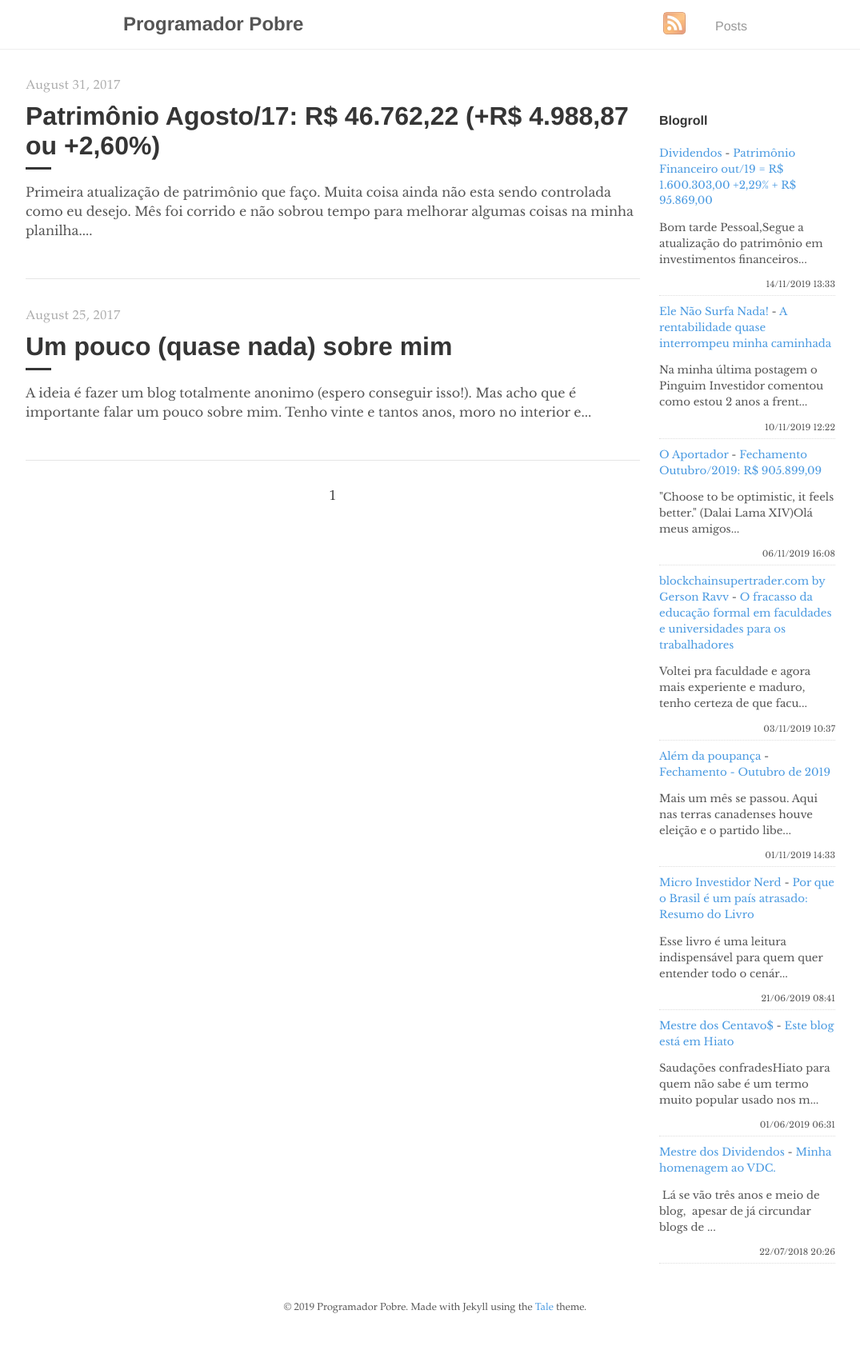
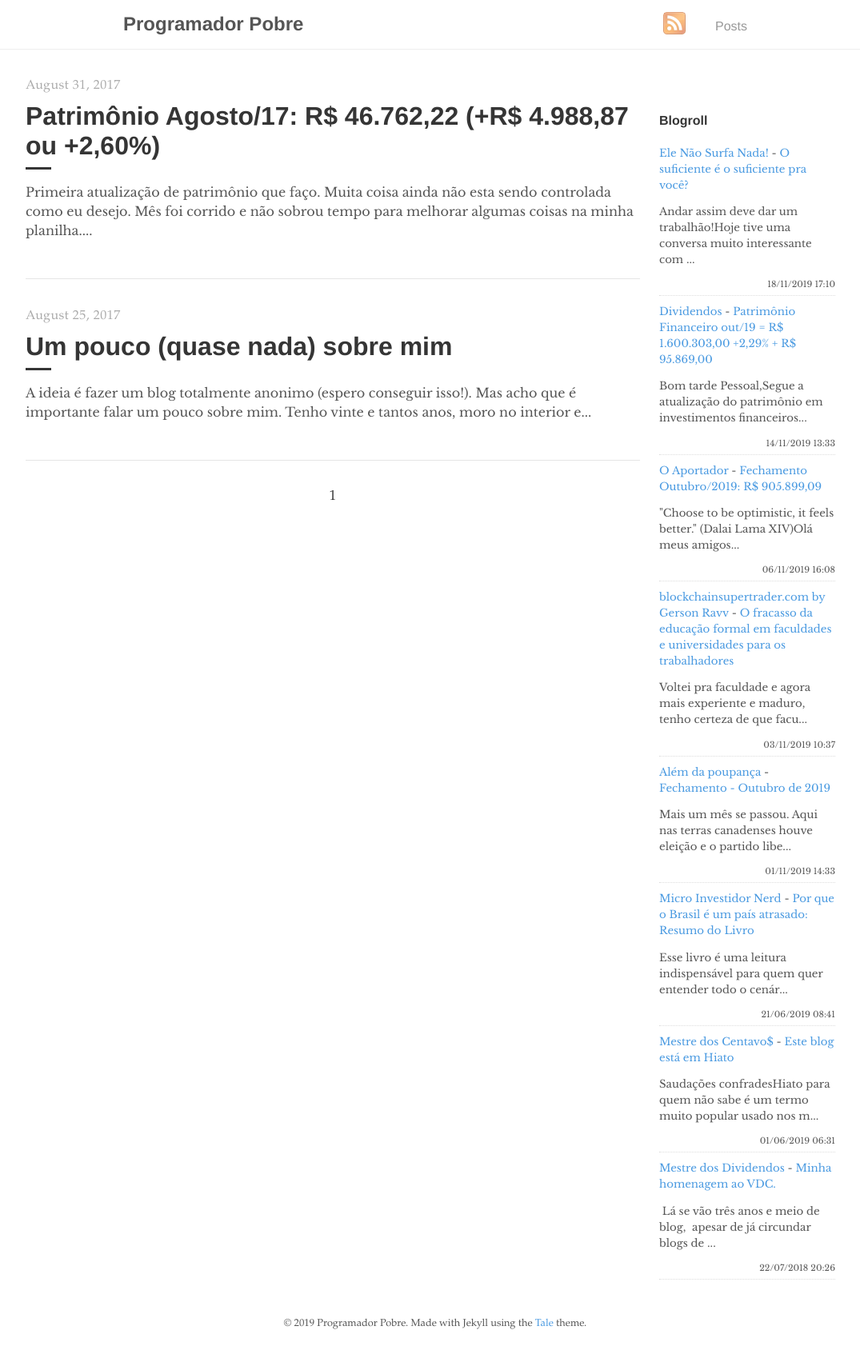
Before and after one commit to programadorpobre/programadorpobre.github.io, a Jekyll site: the page built from index.html, in a window 1280 px wide. Shown: the whole page at 80% size, without its empty margins (96-1171 px from the left). Built offline with Jekyll 4.4.1, drawn with Linux system fonts in a browser that asks for light colours; the list of posts is cut into pages by our own code; comment, search, counter and statistics services are not loaded.

Commit message:
[ci skip] travis #835

```diff
--- a/_includes/feed-entries.html
+++ b/_includes/feed-entries.html
@@ -1,12 +1,12 @@
+<div class="feed-entry">
+    <a class="feed-entry-site-name" href="https://elenaosurfanada.blogspot.com/">Ele Não Surfa Nada!</a> - <a class="feed-entry-title" href="https://elenaosurfanada.blogspot.com/2019/11/o-suficiente-e-o-suficiente-pra-voce.html">O suficiente é o suficiente pra você?</a>
+    <p class="feed-entry-summary">Andar assim deve dar um trabalhão!Hoje tive uma conversa muito interessante com ...</p>
+    <time datetime="2019-11-18T17:10:00.001-03:00">18/11/2019 17:10</time>
+</div>
 <div class="feed-entry">
     <a class="feed-entry-site-name" href="http://bonsdividendos.blogspot.com/">Dividendos</a> - <a class="feed-entry-title" href="http://bonsdividendos.blogspot.com/2019/11/patrimonio-financeiro-out19-r-160030300.html">Patrimônio Financeiro out/19 = R$ 1.600.303,00 +2,29% + R$ 95.869,00</a>
     <p class="feed-entry-summary">Bom tarde Pessoal,Segue a atualização do patrimônio em investimentos financeiros...</p>
     <time datetime="2019-11-14T13:33:00.000-08:00">14/11/2019 13:33</time>
-</div>
-<div class="feed-entry">
-    <a class="feed-entry-site-name" href="https://elenaosurfanada.blogspot.com/">Ele Não Surfa Nada!</a> - <a class="feed-entry-title" href="https://elenaosurfanada.blogspot.com/2019/11/a-rentabilidade-quase-interrompeu-minha.html">A rentabilidade quase interrompeu minha caminhada</a>
-    <p class="feed-entry-summary">Na minha última postagem o Pinguim Investidor comentou como estou 2 anos a frent...</p>
-    <time datetime="2019-11-10T12:22:00.000-03:00">10/11/2019 12:22</time>
 </div>
 <div class="feed-entry">
     <a class="feed-entry-site-name" href="https://oaportadorfinanceiro.blogspot.com/">O Aportador</a> - <a class="feed-entry-title" href="https://oaportadorfinanceiro.blogspot.com/2019/11/fechamento-outubro2019-r-90589909.html">Fechamento Outubro/2019: R$ 905.899,09</a>
```
